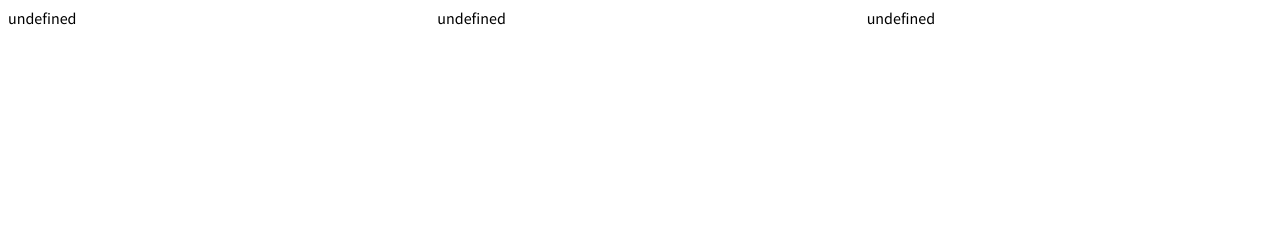
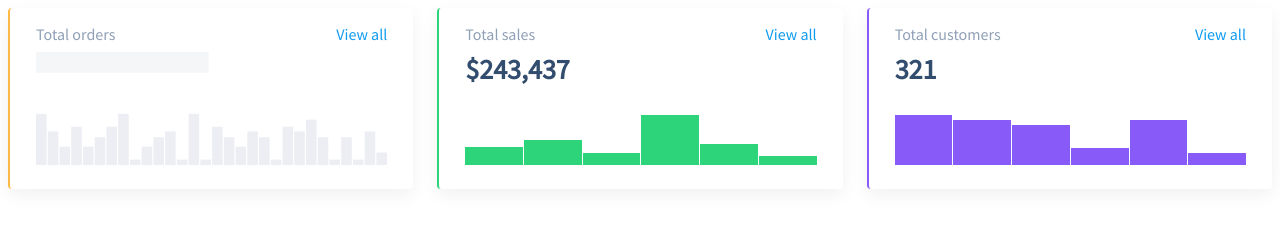
Before and after one commit to js-tasks-ru/js-20220905_vladislav7812, a website: page 04-oop-basic-intro-to-dom/1-column-chart/index.html in a window 1280 px wide. Drawn offline with Linux system fonts and the light colour scheme.

Commit message:
added columnChartComponent

```diff
--- a/03-objects-arrays-intro-to-testing/1-create-getter/index.js
+++ b/03-objects-arrays-intro-to-testing/1-create-getter/index.js
@@ -4,7 +4,7 @@
  * @returns {function} - function-getter which allow get value from object by set path
  */
 export function createGetter(path) {
-	const array = [...(path.split("."))];
+	const array = (path.split("."));
 	return function func(obj, index = 0) {
 		const value = array[index];
 		if (typeof obj[value] === 'object') {
--- a/03-objects-arrays-intro-to-testing/2-invert-object/index.js
+++ b/03-objects-arrays-intro-to-testing/2-invert-object/index.js
@@ -10,7 +10,7 @@ export function invertObj(obj) {
 			newObj[value] = key;
 		}
 	} else {
-		return undefined;
+		return;
 	}
 	return newObj;
 }
--- a/03-objects-arrays-intro-to-testing/4-uniq/index.js
+++ b/03-objects-arrays-intro-to-testing/4-uniq/index.js
@@ -7,5 +7,5 @@ export function uniq(arr) {
 	if (!arr || arr.length === 0) {
 		return [];
 	}
-	return Array.from(new Set(arr));
+	return [...new Set(arr)];
 }
--- a/04-oop-basic-intro-to-dom/1-column-chart/index.html
+++ b/04-oop-basic-intro-to-dom/1-column-chart/index.html
@@ -1,5 +1,6 @@
 <!DOCTYPE html>
 <html lang="en">
+
 <head>
   <meta charset="UTF-8" />
   <title>ColumnChart</title>
@@ -17,8 +18,8 @@
     import ColumnChart from './index.js';
 
     const ordersData = [];
-      const salesData = [ 30, 40, 20, 80, 35, 15 ];
-      const customersData = [ 100, 90, 80, 35, 90, 25 ];
+    const salesData = [30, 40, 20, 80, 35, 15];
+    const customersData = [100, 90, 80, 35, 90, 25];
 
     const ordersChart = new ColumnChart({
       data: ordersData,
@@ -31,7 +32,8 @@
       data: salesData,
       label: 'sales',
       value: 243437,
-        formatHeading: data => `$${data}`
+      formatHeading: data => `$${data}`,
+      lala: 123,
     });
 
     const customersChart = new ColumnChart({
@@ -43,6 +45,8 @@
     orders.append(ordersChart.element);
     sales.append(salesChart.element);
     customers.append(customersChart.element);
+    salesChart.update([1, 100, 90, 80, 35, 90, 25])
   </script>
 </body>
+
 </html>
--- a/04-oop-basic-intro-to-dom/1-column-chart/index.js
+++ b/04-oop-basic-intro-to-dom/1-column-chart/index.js
@@ -1,3 +1,86 @@
 export default class ColumnChart {
+	constructor({ data = [], label = '', value = 0, link = '#', ...rest } = {}) {
+		this.chartHeight = 50;
+		this.data = data;
+		this.label = label;
+		this.value = value;
+		this.link = link;
+		this.element = this.render();
+		this.rest = rest;
+	}
 
+	destroy() {
+		this.element = null;
+	}
+
+	remove() {
+		this.element = null;
+	}
+
+	update(newData) {
+		this.data = newData;
+	}
+
+	getLink() {
+		let link = '';
+		link = `<a class="column-chart__link" href="${this.link}">View all</a>`;
+		return link;
+	}
+
+	getSum() {
+		let sum = this.value.toLocaleString();
+		if (this.value === 100) {
+			/* 			let { formatHeading } = this.rest;
+						return formatHeading(this.value); */
+			return `USD ${this.value}`;
+		}
+		if (this.label === 'sales') {
+			sum = `$${sum}`;
+		}
+		return sum;
+	}
+
+	getColumns() {
+		let columns = '';
+		if (this.data.length !== 0) {
+			const maxValue = Math.max(...this.data);
+			for (let column of this.data) {
+				const value = Math.floor((column / maxValue) * this.chartHeight);
+				const percent = ((column / maxValue) * 100).toFixed(0);
+				columns += `<div style="--value: ${value}" data-tooltip="${percent}%"></div>`;
+			}
+		}
+		return columns;
+	}
+
+	isEmptyData() {
+		let data1 = '';
+		if (this.data.length === 0 || !this.data) {
+			data1 = 'column-chart_loading';
+		}
+		return data1;
+	}
+
+	get template() {
+		return `
+		<div class="column-chart ${this.isEmptyData()}" style="--chart-height: 50">
+			<div class="column-chart__title">
+				Total ${this.label}
+				${this.getLink()}
+			</div>
+			<div class="column-chart__container">
+				<div data-element="header" class="column-chart__header">
+				${this.getSum()}
+				</div>
+				<div data-element="body" class="column-chart__chart">
+				${this.getColumns()}
+				</div>
+			</div>
+		</div > `;
+	}
+	render() {
+		let wrapper = document.createElement('div');
+		wrapper.innerHTML = this.template;
+		return wrapper.firstElementChild;
+	}
 }
--- a/04-oop-basic-intro-to-dom/1-column-chart/style.css
+++ b/04-oop-basic-intro-to-dom/1-column-chart/style.css
@@ -1,8 +1,8 @@
 /* Component styles */
-@import url('https://fonts.googleapis.com/css?family=Source+Sans+Pro&display=swap');
+@import url("https://fonts.googleapis.com/css?family=Source+Sans+Pro&display=swap");
 
 body {
-  font-family: 'Source Sans Pro', sans-serif;
+  font-family: "Source Sans Pro", sans-serif;
 }
 
 :root {
```
Also changed, not shown: 04-oop-basic-intro-to-dom/1-column-chart/index.spec.js (+1 -2 lines), 04-oop-basic-intro-to-dom/1-column-chart/static.html (+3 -3 lines). Lines whose indentation alone changed are shown as unchanged.
